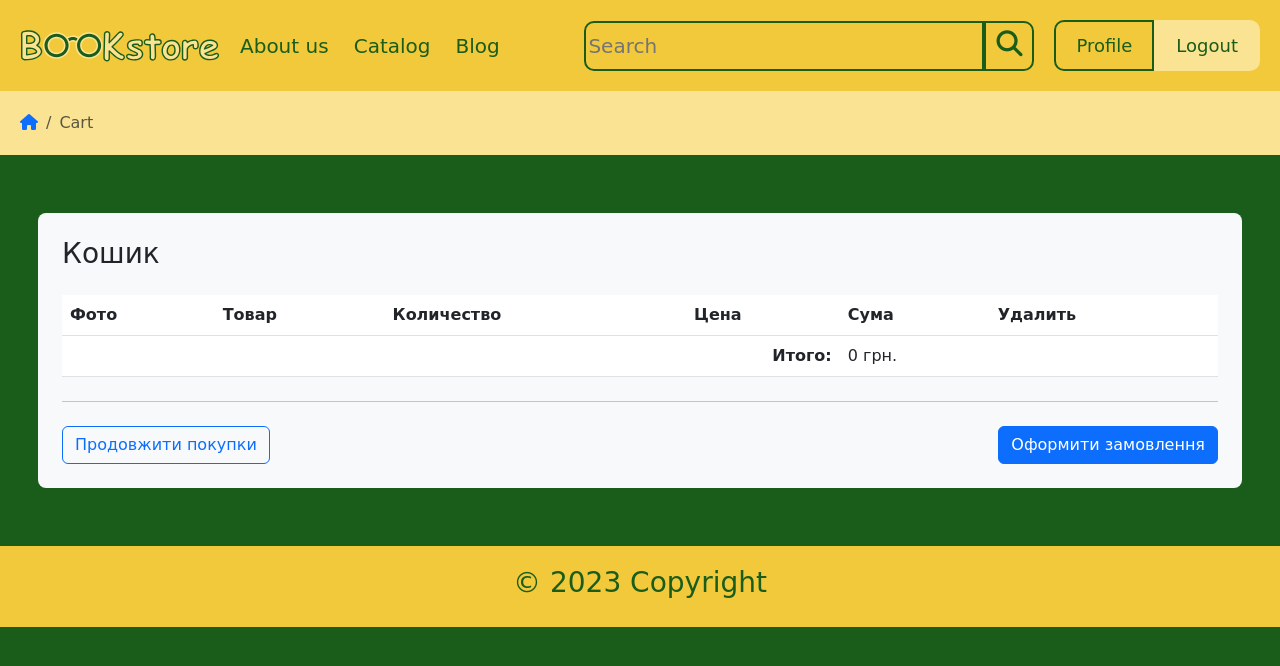
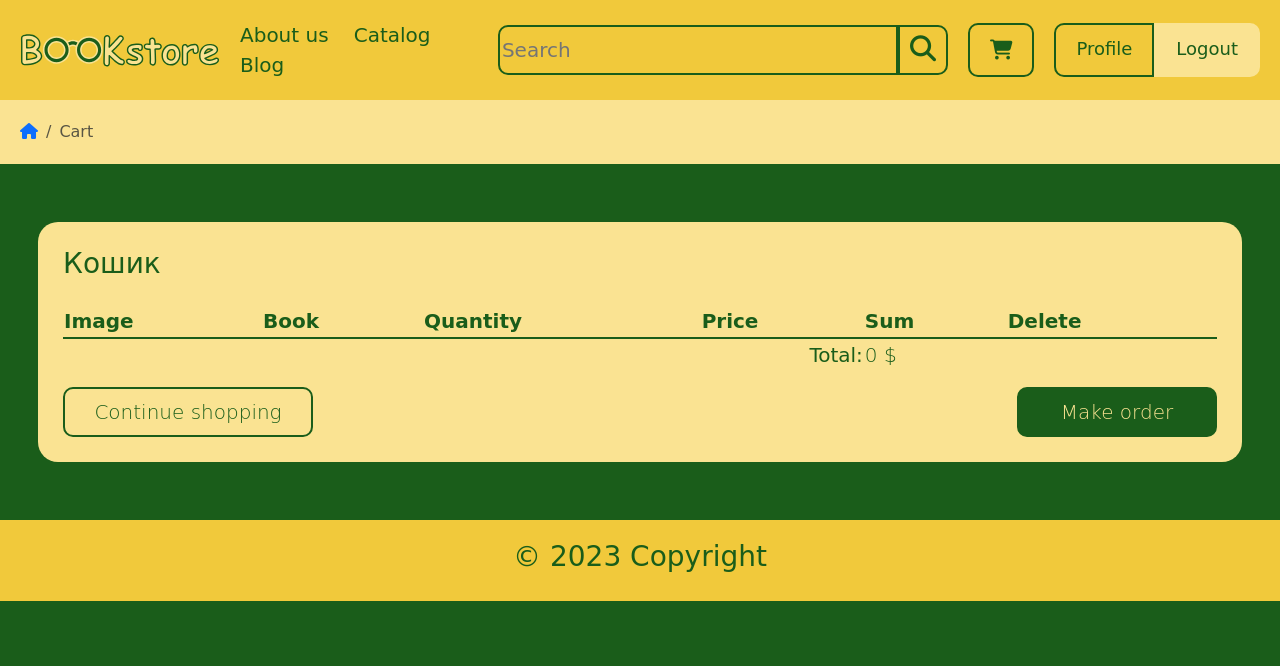
Before and after one commit to KatePril/BookStore, a Django app: page /cart/ in a window 1280 px wide. Shown: the top 666 px of the page. Run offline with Django 4.2, Linux system fonts and the light colour scheme; the visitor is signed in with stand-in values (Sample User, id 1); data that the repository does not hold is empty; some libraries are stand-ins or nearby versions.

Commit message:
Change added and cart_list templates. Add css

```diff
--- a/cart/urls.py
+++ b/cart/urls.py
@@ -6,5 +6,5 @@ urlpatterns = [
     path('add/', AddToCartView.as_view(), name='add_to_cart'),
     path('cart/', CartView.as_view(), name='cart'),
     path('create/', OrderCreateView.as_view(), name='create_order'),
-    path('delete/<int:pk>/', DeleteFromCartView.as_view(), name='delete_from_cart'), # Видалення товару з корзини
+    path('delete/<int:pk>/', DeleteFromCartView.as_view(), name='delete_from_cart'),
 ]
--- a/cart/views.py
+++ b/cart/views.py
@@ -39,7 +39,7 @@ class AddToCartView(LoginRequiredMixin, View):
                 row.save()
             else:
                 form.save()
-            return render(request, 'cart/added.html', {'product': cd['book'], 'cart': get_cart_data(cd['user']), 'breadcrumbs': self.get_breadcrumbs()})
+            return render(request, 'cart/added.html', {'book': cd['book'], 'cart': get_cart_data(cd['user']), 'breadcrumbs': self.get_breadcrumbs()})
 
     def get_breadcrumbs(self):
         breadcrumbs = {reverse('catalog'): PAGE_NAMES['catalog']}
@@ -63,6 +63,7 @@ class CartView(LoginRequiredMixin, View):
 
 class OrderCreateView(LoginRequiredMixin, View):
     def get(self, request):
+        print('here GET')
         error = None
         user = request.user
         cart = get_cart_data(user.id)
@@ -80,11 +81,10 @@ class OrderCreateView(LoginRequiredMixin, View):
             'address': user.address if user.address else '',
         })
 
-        return render(request,
-                        'cart/order_create.html',
-                        {'form': form, 'cart': cart, 'error': error, 'breadcrumbs': self.get_breadcrumbs()})
+        return render(request, 'cart/order_create.html', {'form': form, 'cart': cart, 'error': error, 'breadcrumbs': self.get_breadcrumbs()})
 
     def post(self, request):
+        print('here POST')
         user = request.user
         cart = get_cart_data(user.id)
 
@@ -94,7 +94,8 @@ class OrderCreateView(LoginRequiredMixin, View):
         data.update(paid=False)
         request.POST = data
         form = OrderCreateForm(request.POST)
-        print(request.POST)
+        # print(request.POST)
+        print(form.is_valid())
         if form.is_valid():
             order = form.save()
 
@@ -110,14 +111,12 @@ class OrderCreateView(LoginRequiredMixin, View):
                     Book.objects.filter(id=row.book.id).update(quantity=row.book.quantity - quantity)
                 Cart.objects.filter(user=user.id).delete()
             return render(request,
-                            'order/order_created.html',
+                            'cart/order_created.html',
                             {'order': order, 'breadcrumbs': self.get_breadcrumbs()})
         else:
             messages.error(request, 'Error happened', extra_tags='danger')
 
-        return render(request,
-                        'order/order_create.html',
-                        {'form': form, 'cart': cart, 'breadcrumbs': self.get_breadcrumbs()})
+        return render(request, 'cart/order_create.html', {'form': form, 'cart': cart, 'breadcrumbs': self.get_breadcrumbs()})
 
 
     def get_breadcrumbs(self):
--- /dev/null
+++ b/static/css/add_product_style.css
@@ -0,0 +1,86 @@
+.table-container {
+    padding: var(--padding-l);
+}
+
+.table-position {
+    display: flex;
+    width: 100%;
+    justify-content: space-between;
+}
+
+.table-custom {
+    /* --bs-table-color-type: initial;
+    --bs-table-bg-type: initial;
+    --bs-table-color-state: initial;
+    --bs-table-bg-state: initial;
+    --bs-table-color: var(--bs-body-color);
+    --bs-table-bg: var(--bs-body-bg);
+    --bs-table-border-color: var(--bs-border-color);
+    --bs-table-accent-bg: transparent;
+    --bs-table-striped-color: var(--bs-body-color);
+    --bs-table-striped-bg: rgba(0, 0, 0, 0.05);
+    --bs-table-active-color: var(--bs-body-color);
+    --bs-table-active-bg: rgba(0, 0, 0, 0.1);
+    --bs-table-hover-color: var(--bs-body-color);
+    --bs-table-hover-bg: rgba(0, 0, 0, 0.075); */
+    width: 100%;
+    margin-bottom: 1rem;
+    vertical-align: top;
+    /* border: var(--border-w) solid ;
+    border-color: var(--main-color-one); */
+    background-color: var(--secondary-color-two);
+}
+
+.table-head {
+    border-bottom: var(--border-w) solid  var(--main-color-one);
+    padding-bottom: var(--padding-m);
+    margin-bottom: var(--padding-m);
+}
+
+.table-bottom {
+    margin-top: var(--padding-m);
+    padding-top: var(--padding-m);
+    border-top: var(--border-w) solid  var(--main-color-one);
+}
+
+.table-link {
+    text-decoration: none;
+    color: var(--main-color-one);
+}
+
+.table-link:hover {
+    text-decoration: none;
+    color: var(--main-color-two);
+}
+
+.green-outline-button-cart {
+    padding: var(--padding-m);
+    text-decoration: none;
+    height: 50px;
+    width: 250px;
+    display: flex;
+    justify-content: center;
+    align-items: center;
+    color: var(--main-color-one);
+    border: var(--border-w) solid var(--main-color-one);
+    border-radius: var(--border-r-s);
+}
+
+.green-outline-button-cart:hover {
+    color: var(--secondary-color-two);
+    background-color: var(--main-color-one);
+}
+
+.green-button-cart {
+    padding: var(--padding-s);
+    text-decoration: none;
+    color: var(--secondary-color-two);
+    background-color: var(--main-color-one);
+    border: var(--border-w) solid var(--main-color-one);
+    border-radius: var(--border-r-s);
+    height: 50px;
+    width: 200px;
+    display: flex;
+    justify-content: center;
+    align-items: center;
+}
--- a/static/css/detail_style.css
+++ b/static/css/detail_style.css
@@ -16,6 +16,7 @@
     width: 60%;
     display: flex;
     flex-direction: column;
+    padding-bottom: var(--padding-m);
     /* justify-content: space-between; */
 }
 
@@ -36,6 +37,13 @@
     border-left: var(--border-w) solid var(--main-color-two);
     border-right: var(--border-w) solid var(--main-color-two);
     border-top: var(--border-w) solid var(--main-color-two);
+    overflow: hidden;
+}
+
+.image-detail-not-owner {
+    width: 100%;
+    border-radius: var(--border-r-l);
+    border: var(--border-w) solid var(--main-color-two);
     overflow: hidden;
 }
 
--- a/static/css/main_style.css
+++ b/static/css/main_style.css
@@ -104,6 +104,12 @@ footer {
     padding: var(--padding-s) var(--padding-m) var(--padding-s) var(--padding-m);
 }
 
+.cart-button {
+    margin-right: var(--padding-m);
+    border-radius: var(--border-r-s);
+    font-size: 20px;
+}
+
 .account-button-green {
     border-radius: var(--border-r-s) 0px 0px var(--border-r-s);
 }
--- a/templates/base.html
+++ b/templates/base.html
@@ -15,6 +15,7 @@
     <link rel="stylesheet" href="{% static 'css/nav_style.css' %}">
     <link rel="stylesheet" href="{% static 'css/form_style.css' %}">
     <link rel="stylesheet" href="{% static 'css/profile_style.css' %}">
+    <link rel="stylesheet" href="{% static 'css/add_product_style.css' %}">
 </head>
 <body>
     <header>
--- a/templates/cart/blocks/_cart.html
+++ b/templates/cart/blocks/_cart.html
@@ -1,34 +1,32 @@
 {% load mathfilters %}
-<table class="table">
+<table class="table-custom lead">
     <thead>
-    <tr>
-        <th scope="col">Фото</th>
-        <th scope="col">Товар</th>
-        <th scope="col">Количество</th>
-        <th scope="col">Цена</th>
-        <th scope="col">Сума</th>
-        <th scope="col">Удалить</th>
+    <tr class="table-head">
+        <th scope="col">Image</th>
+        <th scope="col">Book</th>
+        <th scope="col">Quantity</th>
+        <th scope="col">Price</th>
+        <th scope="col">Sum</th>
+        <th scope="col">Delete</th>
     </tr>
     </thead>
     <tbody>
     {% for row in cart.cart %}
         <tr>
-            <td><a href="{% url 'book' slug=row.book.slug %}"><img class="img-thumbnail" width="70"
-                                                                     src="{{ row.book.main_image.image.url }}"
-                                                                     alt=""></a></td>
-            <td><a href="{% url 'book' slug=row.book.slug %}">{{ row.book.name }}</a></td>
+            <td><a href="{% url 'book' slug=row.book.slug %}"><img class="img-thumbnail" width="70" src="{{ row.book.main_image.image.url }}" alt=""></a></td>
+            <td><a href="{% url 'book' slug=row.book.slug %}" class="table-link">{{ row.book.name }}</a></td>
             <td>{{ row.quantity }}</td>
             <td>{{ row.book.price }}</td>
-            <td>{{ row.book.price|mul:row.quantity }} грн.</td>
+            <td>{{ row.book.price|mul:row.quantity }} $</td>
             <td>
                 <a href="{% url 'delete_from_cart' pk=row.book.id %}" class="btn btn-danger"><i
                         class="fa fa-trash"></i></a>
             </td>
         </tr>
     {% endfor %}
-    <tr>
-        <td colspan="4" class="text-end"><b>Итого:</b></td>
-        <td colspan="2">{{ cart.total }} грн.</td>
+    <tr class="table-bottom">
+        <td colspan="4" class="text-end"><b>Total:</b></td>
+        <td colspan="2">{{ cart.total }} $</td>
     </tr>
     </tbody>
 </table>
--- a/templates/cart/cart_list.html
+++ b/templates/cart/cart_list.html
@@ -10,15 +10,14 @@
 <div class="row my-2 gap-3">
     {% comment %} {% include 'catalog/blocks/_list_category.html' %} {% endcomment %}
 
-    <div class="col bg-body-tertiary rounded-3 p-4">
+    <div class="block-content table-container">
 
         <h3 class = "mb-4">Кошик</h3>
 
         {% include 'cart/blocks/_cart.html' %}
-        <hr class="my-4">
         <div class="d-flex justify-content-between">
-            <a href="{% url 'catalog' %}" class="btn btn-outline-primary">Продовжити покупки</a>
-            <a href="{% url 'create_order' %}" class="btn btn-primary">Оформити замовлення</a>
+            <a href="{% url 'catalog' %}" class="lead green-outline-button-cart">Continue shopping</a>
+            <a href="{% url 'create_order' %}" class="lead green-button-cart">Make order</a>
         </div>
     </div>
 </div>
--- a/templates/cart/order_create.html
+++ b/templates/cart/order_create.html
@@ -5,7 +5,7 @@
 {% endblock %}
 
 
-{% block content_shop %}
+{% block content %}
 
 <div class="row my-2 gap-3">
     {% comment %} {% include 'catalog/blocks/_list_category.html' %} {% endcomment %}
@@ -14,7 +14,7 @@
 
         <h3 class = "mb-4">Кошик</h3>
 
-        {% include 'order/blocks/_cart.html' %}
+        {% include 'cart/blocks/_cart.html' %}
 
     </div>
     <div class="col bg-body-tertiary rounded-3 p-4">
--- a/templates/includes/header.html
+++ b/templates/includes/header.html
@@ -22,6 +22,9 @@
         </div>
         <div class="account-buttons">
             {% if user.is_authenticated %}
+                <a href="{% url 'cart' %}" class="green-outline-button account-button cart-button">
+                    <i class="fa-solid fa-cart-shopping"></i>
+                </a>
                 <a href="{% url 'profile' %}" class="green-outline-button account-button account-button-green ">Profile</a>
                 <a href="{% url 'logout' %}" class="account-button account-button-orange">Logout</a>
             {% else %}
```
Also changed, not shown: templates/cart/added.html (+5 -8 lines), templates/shop/book_detail.html (+5 -3 lines).
